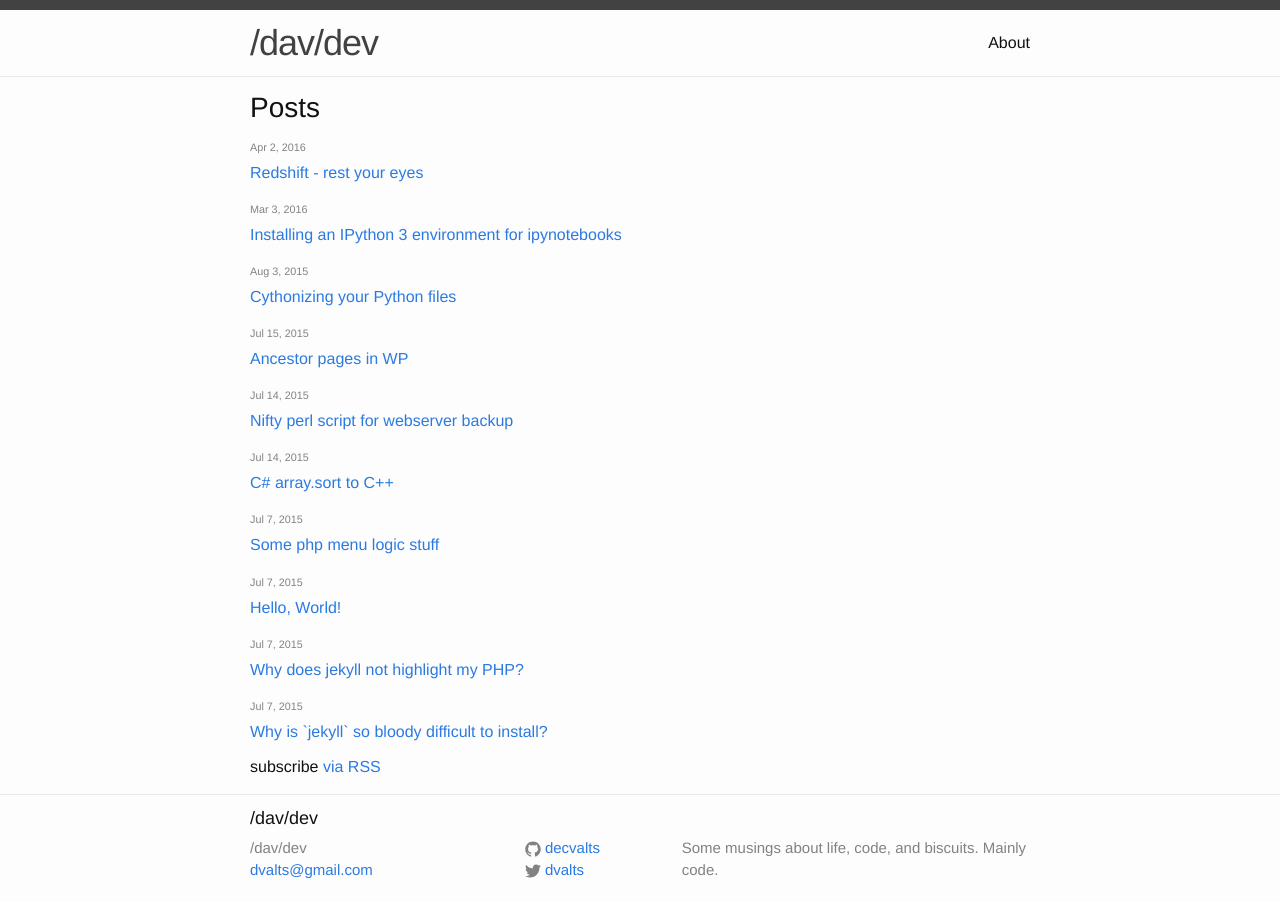
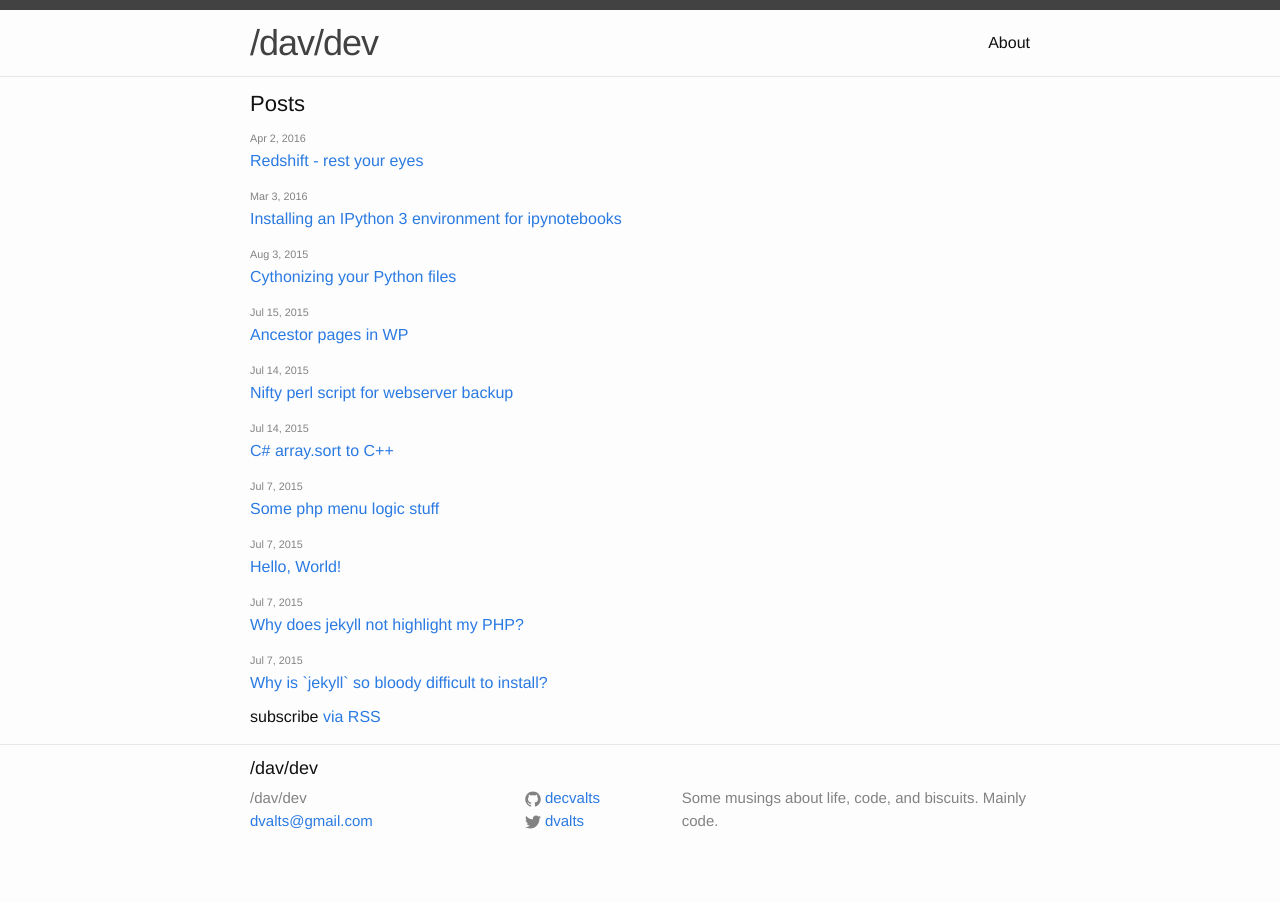
Before and after one commit to dvalters/self, a Jekyll site: the page built from index.html, in a window 1280 px wide. Built offline with Jekyll 4.4.1, drawn with Linux system fonts in a browser that asks for light colours.

Commit message:
Update _layout.scss

```diff
--- a/_sass/_layout.scss
+++ b/_sass/_layout.scss
@@ -166,7 +166,7 @@
 }
 
 .page-heading {
-    font-size: 28px;
+    font-size: 22px;
 }
 
 .post-list {
@@ -184,7 +184,7 @@
 }
 
 .post-link {
-    display: inline;
+    display: block;
     font-size: 16px;
 }
 
@@ -198,7 +198,7 @@
 }
 
 .post-title {
-    font-size: 24px;
+    font-size: 26px;
     letter-spacing: -1px;
     line-height: 1;
 
```
